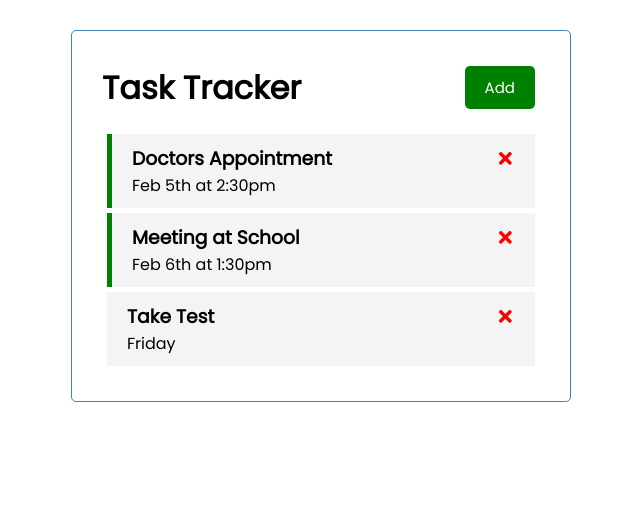
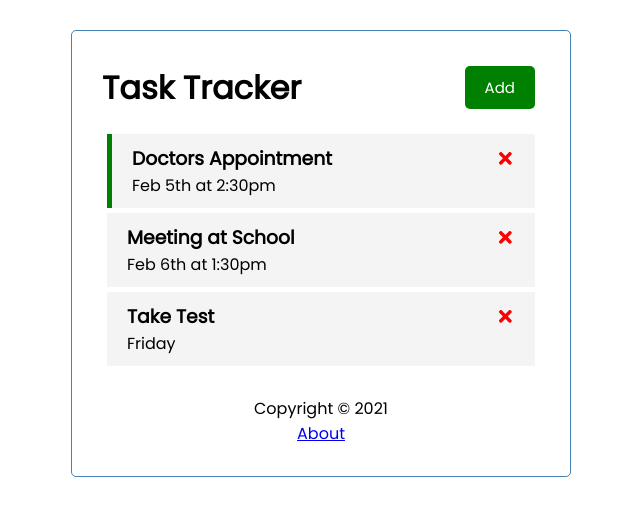
Before and after one commit to brucem98/react-tracker-project, a React (Create React App) app: page / in a window 1280 px wide. Shown: the top 516 px of the page, without its empty margins (319-959 px from the left). Built offline with nearby package versions, Linux system fonts and the light colour scheme; data requests are answered from the project's data file.

Commit message:
Create footer component

```diff
--- a/db.json
+++ b/db.json
@@ -10,7 +10,7 @@
       "id": 2,
       "text": "Meeting at School",
       "day": "Feb 6th at 1:30pm",
-      "reminder": true
+      "reminder": false
     },
     {
       "text": "Take Test",
--- a/src/App.js
+++ b/src/App.js
@@ -1,5 +1,6 @@
 import { useState, useEffect } from 'react';
 import { Header } from './components/Header';
+import { Footer } from './components/Footer';
 import { Tasks } from './components/Tasks';
 import { AddTask } from './components/AddTask';
 
@@ -92,6 +93,7 @@
       />
       {showAddTask && <AddTask onAdd={addTask}/>}
       {tasks.length > 0 ? <Tasks tasks={tasks} onDelete={deleteTask}  onToggle={toggleReminder}/> : 'No Tasks Available'}
+      <Footer />
     </div>
   )
 }
--- /dev/null
+++ b/src/components/Footer.js
@@ -0,0 +1,8 @@
+export const Footer = () => {
+  return (
+    <footer>
+        <p>Copyright &copy; 2021</p>
+        <a href="/about">About</a>
+    </footer>
+  )
+}
```
